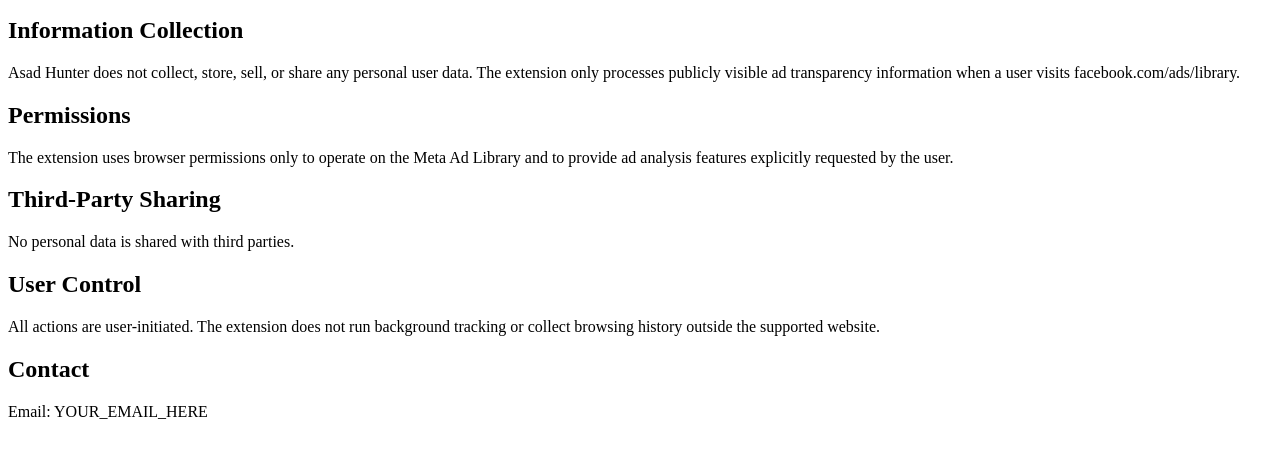
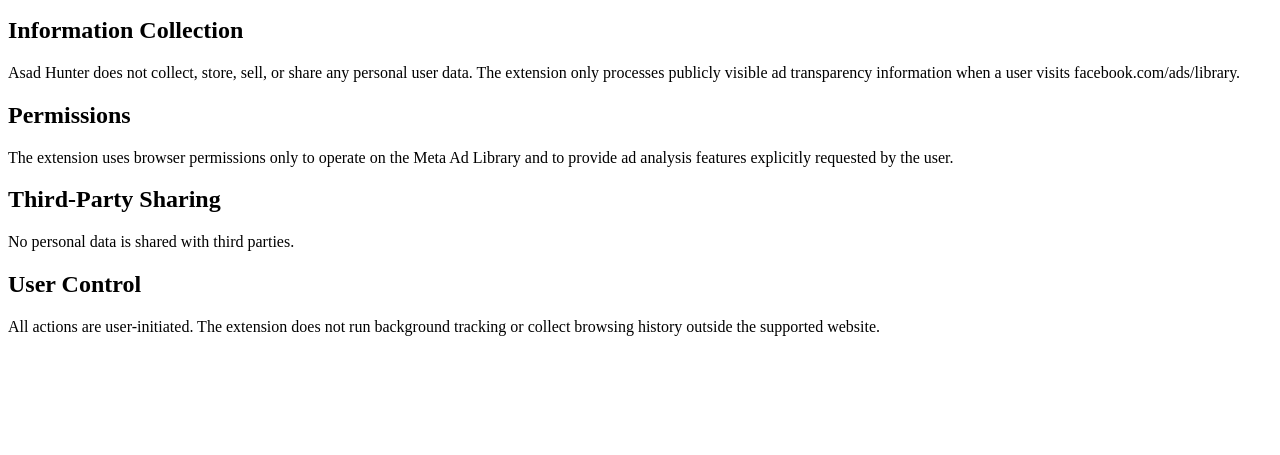
Before and after one commit to AsadHunter/asad-hunter-privacy, a plain HTML site: page index.html in a window 1280 px wide. Shown: the part 101-556 px from the top of the page. Drawn offline with Linux system fonts and the light colour scheme.

Commit message:
Update index.html

```diff
--- a/index.html
+++ b/index.html
@@ -35,10 +35,5 @@
     All actions are user-initiated. The extension does not run background tracking
     or collect browsing history outside the supported website.
   </p>
-
-  <h2>Contact</h2>
-  <p>
-    Email: YOUR_EMAIL_HERE
-  </p>
 </body>
 </html>
```
